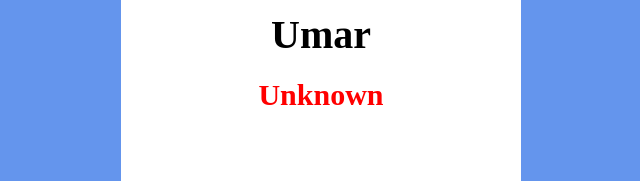
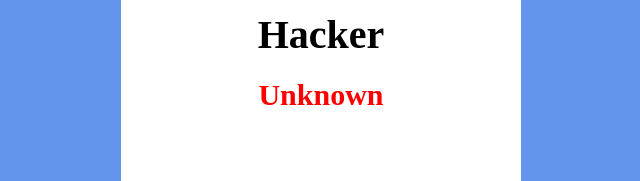
Before and after one commit to codewithjuned/add-friend, a plain HTML site: page add_friend/index.html in a window 1280 px wide. Shown: the part 403-584 px from the top of the page, 319-959 px from the left. Drawn offline with Linux system fonts and the light colour scheme.

Commit message:
Add files via upload

```diff
--- a/add_friend/index.html
+++ b/add_friend/index.html
@@ -10,7 +10,7 @@
 
     <div id="card">
         <img src="img7.webp" alt="">
-        <h1>Umar</h1>
+        <h1>Hacker</h1>
         <h5>Unknown</h5>
         <button id="add" type="button" class="btn btn-primary"> <b>Add Friend</b></button>
     </div>
```
Also changed, not shown: add_friend/script.js (line endings or trailing spaces), add_friend/style.css (line endings or trailing spaces).
